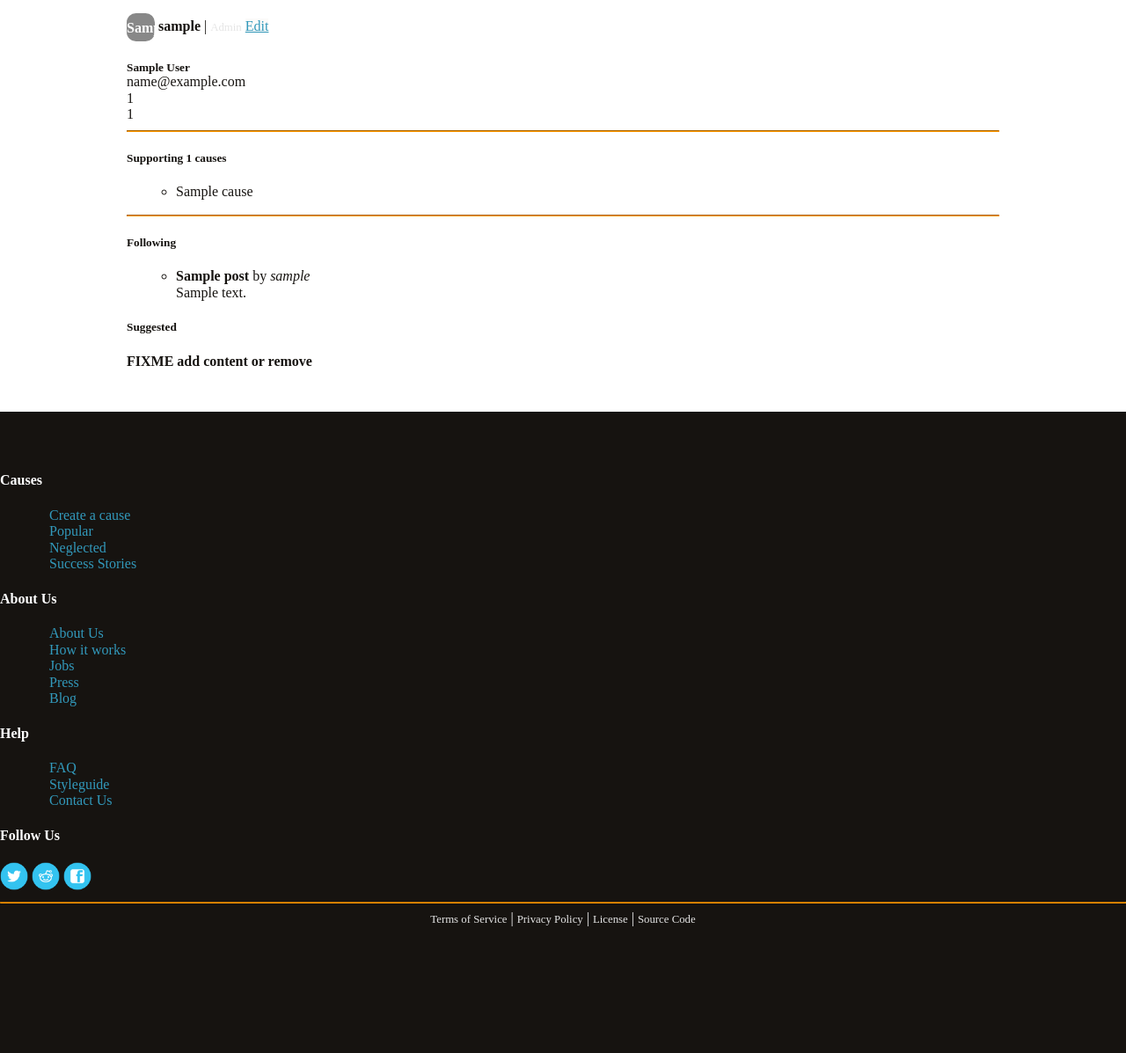
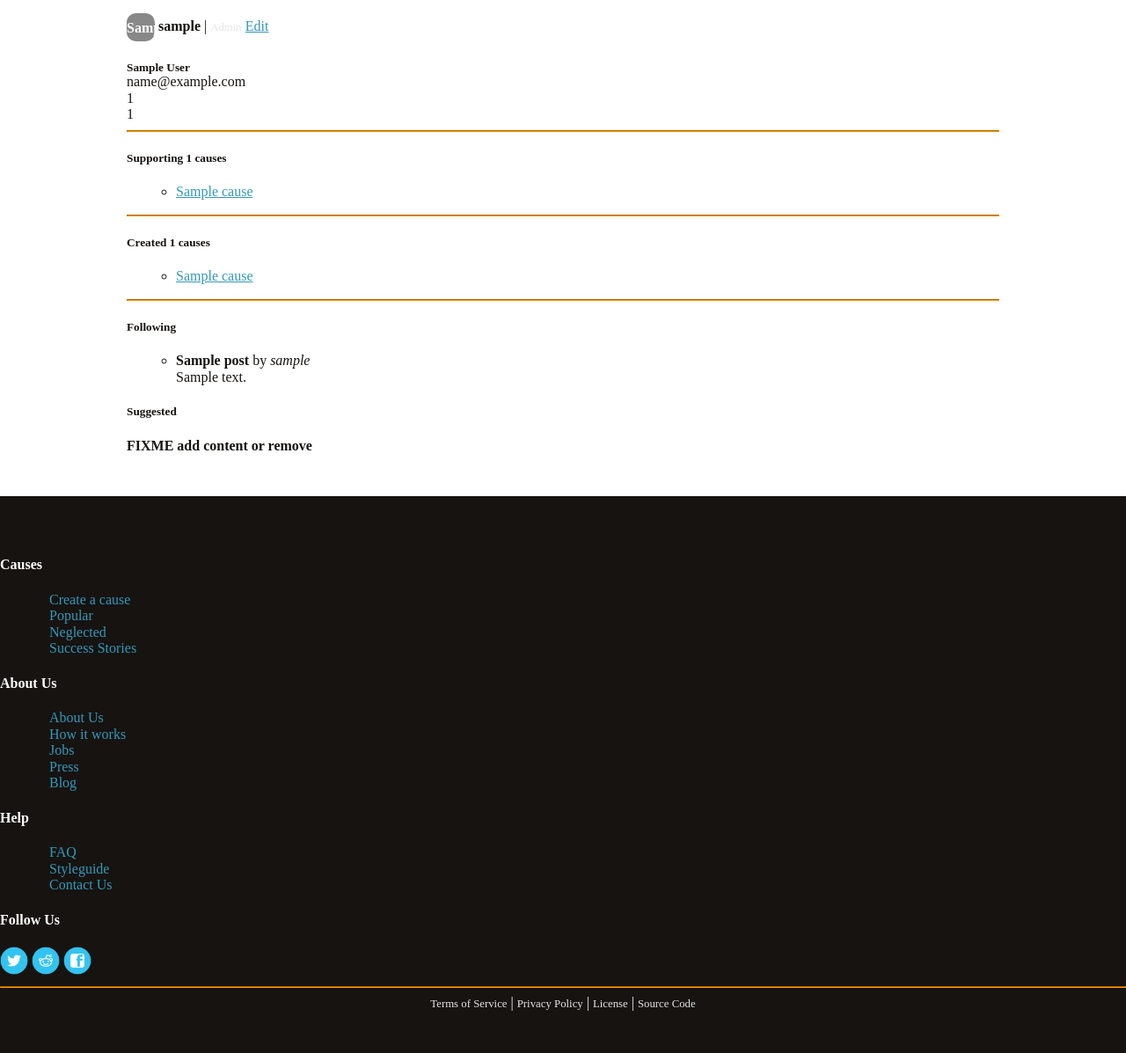
Before and after one commit to bananana/solid, a Flask app: a page that uses app/templates/users/index.html in a window 1280 px wide. Shown: the part 105-1302 px from the top of the page at 88% size. Before the commit the page ends 1158 px from the top, so only its background shows below. Run offline with Flask 2, Linux system fonts and the light colour scheme; a user stored in the database is signed in; tables that the repository leaves empty hold one stand-in row (values such as "Sample post"); parts of the project's set-up code (start-up, migrations or seed data) failed here and were passed over; some libraries are stand-ins or nearby versions.

Commit message:
Added created causes to user profile

```diff
--- a/app/templates/users/index.html
+++ b/app/templates/users/index.html
@@ -25,7 +25,14 @@
             <h5>Supporting {{ user.supports.count() }} causes</h5>
             <ul>
             {% for cause in user.supports %}
-                <li>{{ cause.title }}</li>
+                <li><a href="/cause/{{ cause.slug }}">{{ cause.title }}</a></li>
+            {% endfor %}
+            </ul>
+            <hr>
+            <h5>Created {{ user.created.count() }} causes</h5>
+            <ul>
+            {% for cause in user.created %}
+                <li><a href="/cause/{{ cause.slug }}">{{ cause.title }}</a></li>
             {% endfor %}
             </ul>
             <hr>
```
Also changed, not shown: app/users/models.py (+6 -1 lines).
